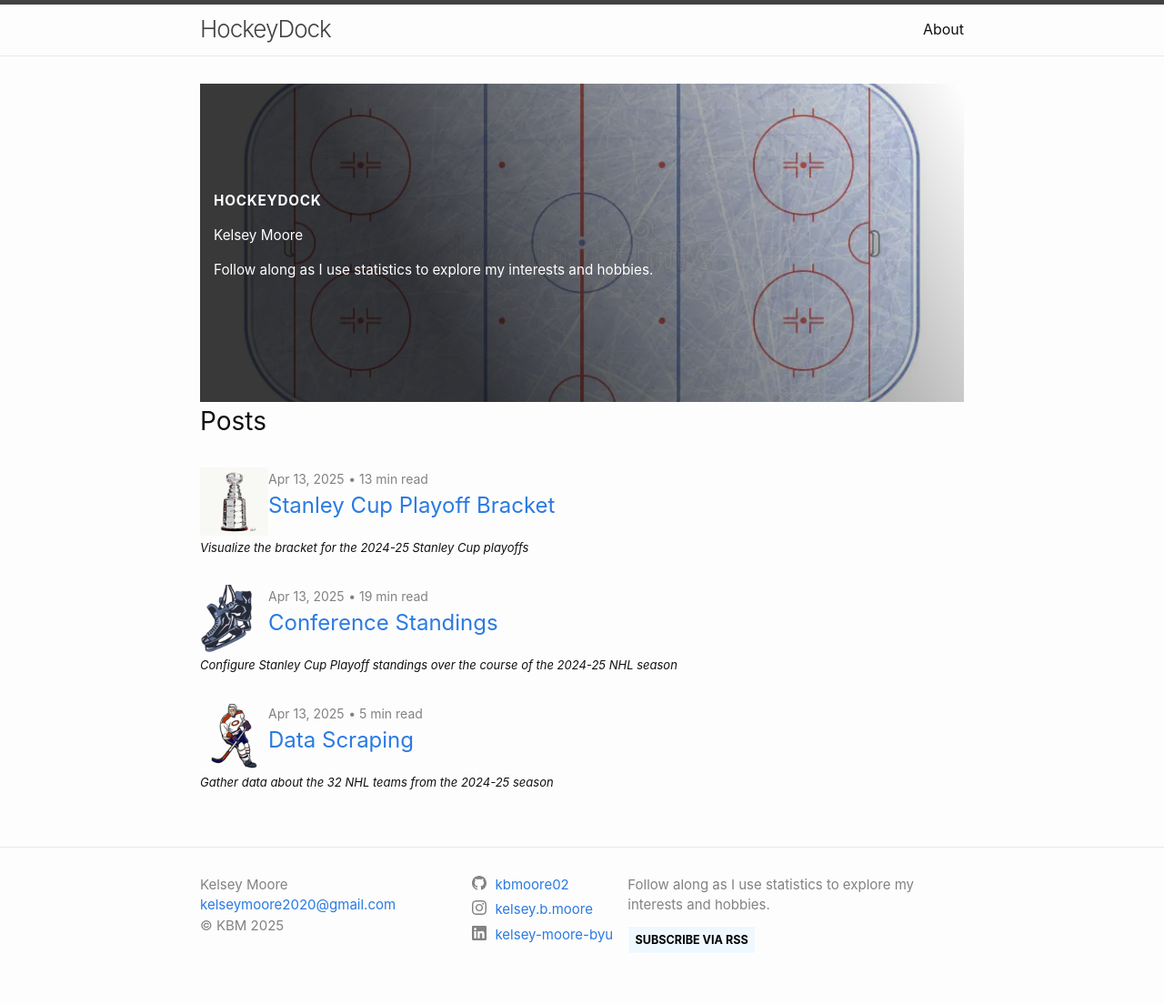
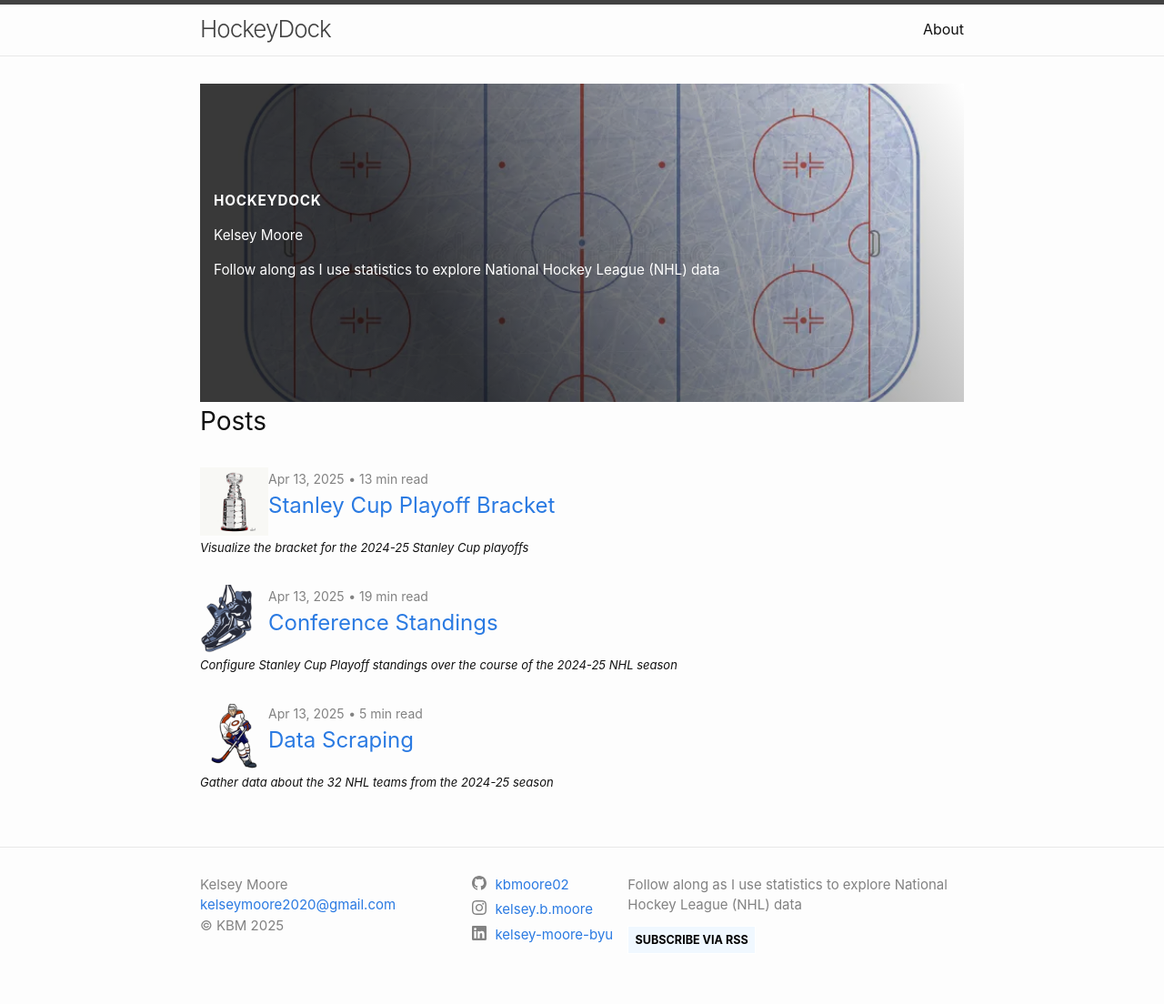
Before and after one commit to kbmoore02/NHL-Data-Analysis, a Jekyll site: the page built from index.markdown, in a window 1280 px wide. Shown: the whole page at 91% size. Built offline with Jekyll 4.4.1, drawn with Linux system fonts in a browser that asks for light colours.

Commit message:
Update _config.yml

```diff
--- a/_config.yml
+++ b/_config.yml
@@ -21,7 +21,7 @@
 title: HockeyDock # Make a title for your blog
 email: kelseymoore2020@gmail.com # Add your email
 description: >- # this means to ignore newlines until "baseurl:"
- Follow along as I use statistics to explore my interests and hobbies.
+ Follow along as I use statistics to explore National Hockey League (NHL) data
 baseurl: "/Stat486-Final-Blog" # keep this the same or change it to the name of the repository
 url: "https://kbmoore.github.io" #  change this to "https://<your-github-username>.github.io"
 image: /assets/images/hockey-header.png
```
